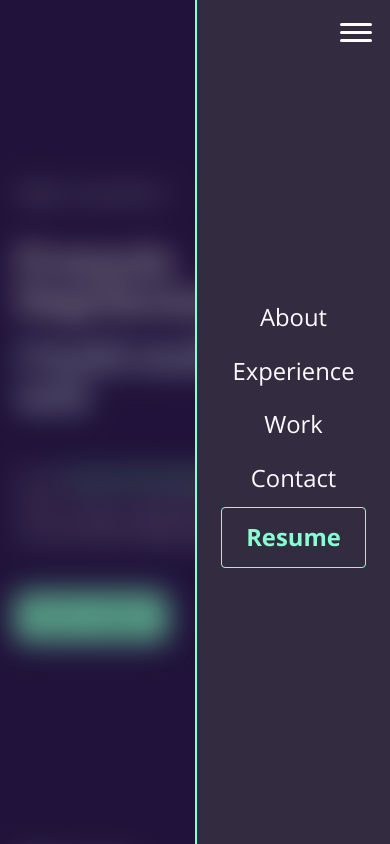
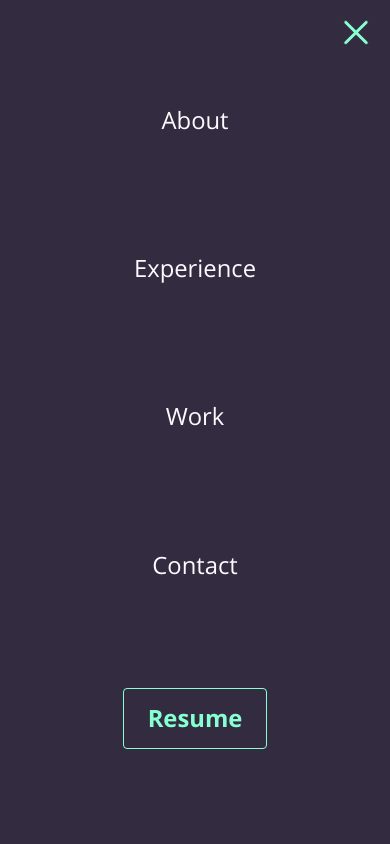
Before and after one commit to fr2Dev/portfolio-v3, a React (Create React App) app: page / in a window 390 px wide. Both pictures are taken after a click on the button 355 px from the left and 32 px from the top of the page. Shown: the top 844 px of the page. Built offline with nearby package versions, Linux system fonts and the light colour scheme.

Commit message:
[ADD] mobile nav logic

```diff
--- a/package.json
+++ b/package.json
@@ -11,6 +11,7 @@
     "@types/react": "^16.9.0",
     "@types/react-dom": "^16.9.0",
     "@types/styled-components": "^5.1.3",
+    "focus-trap-react": "^8.1.0",
     "polished": "^4.0.2",
     "react": "^16.13.1",
     "react-dom": "^16.13.1",
--- a/src/App.tsx
+++ b/src/App.tsx
@@ -1,7 +1,7 @@
-import React, { useState } from 'react';
+import React from 'react';
 import useWindowSize from './hook/useMedia';
 import { ThemeProvider } from 'styled-components';
-import { Avatar, Card, ButtonMenu } from './components';
+import { Avatar, Card, MenuMobile } from './components';
 import { GlobalStyle, theme } from './style';
 import {
   MainWrapper,
@@ -20,7 +20,7 @@ import {
   TwitterLink,
   Highlight,
   TechList,
-  Header,
+  Menu,
   Introduction,
   Comment,
   Tasks,
@@ -29,29 +29,21 @@ import './style/fonts.css';
 
 function App() {
   const size = useWindowSize();
-  const { width, height } = size;
+  const { width } = size;
   const isMobile = width > 0 && width < 768;
-  const body = document.querySelector('body');
 
-  const [navOpen, setNavOpen] = useState(false);
-  const toggleNav = () => {
-    setNavOpen((prev) => !prev);
-    body?.classList.toggle('blur');
-  };
   //TODO: Refactor logic
   //TODO: Set open false when !isMobile
-  const openMobile = isMobile && navOpen;
 
   return (
     <MainWrapper>
       <GlobalStyle />
       <ThemeProvider theme={theme}>
         <Container className="App">
-          <ButtonMenu onClick={() => toggleNav()} />
-          <Header openMobile={openMobile}>
+          <header>
             <Row as={Nav}>
               <div style={{ display: 'none' }}>logo</div>
-              <Row as="ul" alignItems="center" mobile>
+              <Menu as="ul" alignItems="center">
                 <ItemNav>
                   <a href="#">About</a>
                 </ItemNav>
@@ -69,9 +61,10 @@ function App() {
                     Resume
                   </Button>
                 </li>
-              </Row>
+              </Menu>
+              {isMobile && <MenuMobile />}
             </Row>
-          </Header>
+          </header>
           <main>
             <Hero>
               <p>Hello, my name is</p>
--- a/src/components/buttonMenu.tsx
+++ b/src/components/buttonMenu.tsx
@@ -1,7 +1,11 @@
 import React from 'react';
 import styled, { css } from 'styled-components';
 
-const Button = styled.button`
+interface ButtonProps {
+  open?: boolean;
+}
+
+const Button = styled.button<ButtonProps>`
   margin: 1em;
   width: 32px;
   position: absolute;
@@ -21,32 +25,66 @@ const Button = styled.button`
     transition: all 0.2s ease-in-out;
   }
 
-  &:hover {
+  &:hover,
+  &:focus {
+    &:after,
+    &:before,
+    & div {
+      background-color: var(--clr-secondary);
+    }
+  }
+
+  ${(props) =>
+    props.open &&
+    css`
+       {
         &:before {
           transform: translateY(8px) rotate(135deg);
+          animation: enterBefore var(--transition) forwards;
         }
 
         &:after {
           transform: translateY(-8px) rotate(-135deg);
+          animation: enterAfter var(--transition) forwards;
         }
 
         & div {
           transform: scale(0);
         }
       }
+    `};
 
   @media only screen and (min-width: 768px) {
     display: none;
+  }
+
+  @keyframes enterBefore {
+    from {
+      transform: translateY(0) rotate(0);
+    }
+    to {
+      transform: translateY(8px) rotate(135deg);
+    }
+  }
+
+  @keyframes enterAfter {
+    from {
+      transform: translateY(0) rotate(0);
+    }
+    to {
+      transform: translateY(-8px) rotate(-135deg);
+    }
   }
 `;
 
 interface ButtonMenuProps {
   onClick: () => void;
+  open?: boolean;
 }
 
 const ButtonMenu = (props: ButtonMenuProps) => {
   return (
-    <Button onClick={props.onClick} className="nav-icon">
+    <Button onClick={props.onClick} open={props.open} className="nav-icon">
       <div></div>
     </Button>
   );
--- a/src/components/index.ts
+++ b/src/components/index.ts
@@ -2,3 +2,4 @@ export { default as Avatar } from './avatar';
 export { default as Card } from './card';
 export { default as Preview } from './preview';
 export { default as ButtonMenu } from './buttonMenu';
+export { default as MenuMobile } from './menuMobile';
--- a/src/components/layouts/experience.ts
+++ b/src/components/layouts/experience.ts
@@ -3,7 +3,7 @@ import styled from 'styled-components';
 export const Experience = styled.div`
   --gap: 2rem;
   display: grid;
-  grid-gap: var(--gap);
+  grid-row-gap: var(--gap);
   grid-template-columns: repeat(12, 1fr);
 
   & > * {
@@ -36,4 +36,8 @@ export const Experience = styled.div`
       }
     }
   }
+
+  @media only screen and (min-width: 992px) {
+    grid-column-gap: var(--gap);
+  }
 `;
--- /dev/null
+++ b/src/components/menuMobile.tsx
@@ -0,0 +1,76 @@
+import React, { useState, useEffect } from 'react';
+import FocusTrap from 'focus-trap-react';
+import { MenuMobile as Wrapper } from '../components/styled';
+import { ButtonMenu } from '../components';
+import { ItemNav, Button } from './styled';
+
+const body = document.querySelector('body');
+const MenuMobile = () => {
+  useEffect(() => {
+    return () => {
+      body?.classList.remove('blur');
+    };
+  }, []);
+  const [open, setOpen] = useState(false);
+  const toggleNav = () => {
+    setOpen((prev) => !prev);
+    body?.classList.toggle('blur');
+  };
+
+  return (
+    <div>
+      {!open && <ButtonMenu onClick={() => toggleNav()} />}
+      {open && (
+        <FocusTrap
+          focusTrapOptions={{
+            onDeactivate: () => {
+              console.log('deactivate');
+              setOpen(false);
+            },
+          }}
+        >
+          <div>
+            <ButtonMenu open={open} onClick={() => toggleNav()} />
+            <Wrapper as="ul" alignItems="center" open={open} mobile aria-hidden={!open}>
+              {links.map((link, i) => {
+                const { href, name } = link;
+                return (
+                  <ItemNav key={i.toString()}>
+                    <a href={href}>{name}</a>
+                  </ItemNav>
+                );
+              })}
+
+              <li>
+                <Button as="a" outlined href="#">
+                  Resume
+                </Button>
+              </li>
+            </Wrapper>
+          </div>
+        </FocusTrap>
+      )}
+    </div>
+  );
+};
+
+const links = [
+  {
+    href: '#about',
+    name: 'About',
+  },
+  {
+    href: '#experience',
+    name: 'Experience',
+  },
+  {
+    href: '#work',
+    name: 'Work',
+  },
+  {
+    href: '#contact',
+    name: 'Contact',
+  },
+];
+
+export default MenuMobile;
--- a/src/components/styled/index.ts
+++ b/src/components/styled/index.ts
@@ -3,7 +3,8 @@ export { TwitterLink } from './styledTwitterLink';
 export { Nav, ItemNav } from './styledNav';
 export { Highlight } from './styledHighlight';
 export { TechList } from './styledTechList';
-export { Header } from './styledHeader';
+export { Menu } from './styledMenu';
+export { MenuMobile } from './styledMenuMobile';
 export { Introduction } from './styledIntroduction';
 export { Comment } from './styledComment';
 export { Tasks } from './styledTasks';
--- a/src/components/styled/styledHeader.ts
+++ /dev/null
@@ -1,33 +0,0 @@
-import styled, { css } from 'styled-components';
-
-interface HeaderProps {
-  openMobile: boolean;
-}
-
-export const Header = styled.header<HeaderProps>`
-  @media only screen and (max-width: 767px) {
-    /* display: none; */
-    background: ${({ theme }) => theme.colors.grey};
-    border-left: 2px solid ${({ theme }) => theme.colors.secondary};
-    bottom: 0;
-    display: grid;
-    font-size: clamp(1.25rem, calc(2vw + 1rem), 3rem);
-    position: absolute;
-    right: 0;
-    top: 0;
-    place-items: center;
-    width: min(50vw, 400px);
-    transition: transform var(--transition);
-    /* transform: translateX(0); */
-    z-index: 4;
-
-    /* ${(props) =>
-      props.openMobile &&
-      css`
-        transition: transform var(--transition);
-        transform: translateX(100%);
-      `}; */
-
-    transform: translateX(${(props) => (props.openMobile ? 0 : '100%')});
-  }
-`;
--- /dev/null
+++ b/src/components/styled/styledMenu.ts
@@ -0,0 +1,11 @@
+import styled, { css } from 'styled-components';
+import { Row } from '../layouts';
+
+export const Menu = styled(Row)`
+  display: none;
+  margin-left: auto;
+
+  @media only screen and (min-width: 768px) {
+    display: flex;
+  }
+`;
--- /dev/null
+++ b/src/components/styled/styledMenuMobile.ts
@@ -0,0 +1,45 @@
+import styled, { css } from 'styled-components';
+import { Row } from '../layouts';
+
+interface MenuMobileProps {
+  open: boolean;
+}
+
+export const MenuMobile = styled(Row)<MenuMobileProps>`
+  @media only screen and (max-width: 767px) {
+    animation: enter var(--transition);
+    align-items: center;
+    background: ${({ theme }) => theme.colors.grey};
+    bottom: 0;
+    display: flex;
+    font-size: clamp(1.25rem, calc(2vw + 1rem), 3rem);
+    justify-content: space-evenly;
+    place-items: center;
+    position: absolute;
+    right: 0;
+    top: 0;
+    transition: transform var(--transition), visibility var(--transition);
+    transform: translateX(${(props) => (props.open ? 0 : '100%')});
+    visibility: ${(props) => (props.open ? 'visible' : 'hidden')};
+    width: 100%;
+    z-index: 4;
+  }
+
+  @media only screen and (min-width: 768px) {
+    display: none;
+  }
+
+  @media only screen and (min-width: 576px) and (max-width: 767px) {
+    border-left: 2px solid ${({ theme }) => theme.colors.secondary};
+    width: min(50vw, 400px);
+  }
+
+  @keyframes enter {
+    from {
+      transform: translateX(100%);
+    }
+    to {
+      transform: translateX(0);
+    }
+  }
+`;
--- a/src/style/globalStyle.ts
+++ b/src/style/globalStyle.ts
@@ -13,11 +13,15 @@ const GlobalStyle = createGlobalStyle`
     /* * {
       outline: 2px dashed yellowgreen;
     } */
+    /* *:focus {
+      outline: 2px dashed yellowgreen !important;
+    } */
 
   body {
     background-color: var(--clr-main);
     color: var(--clr-white);
     margin: 0;
+    overflow-x: hidden;
     font-family: 'Open sans';
     font-size: 1.15rem;
   }
```
Also changed, not shown: 1 other file (tests, documents, lock files or other folders). Lines whose indentation alone changed are shown as unchanged.
